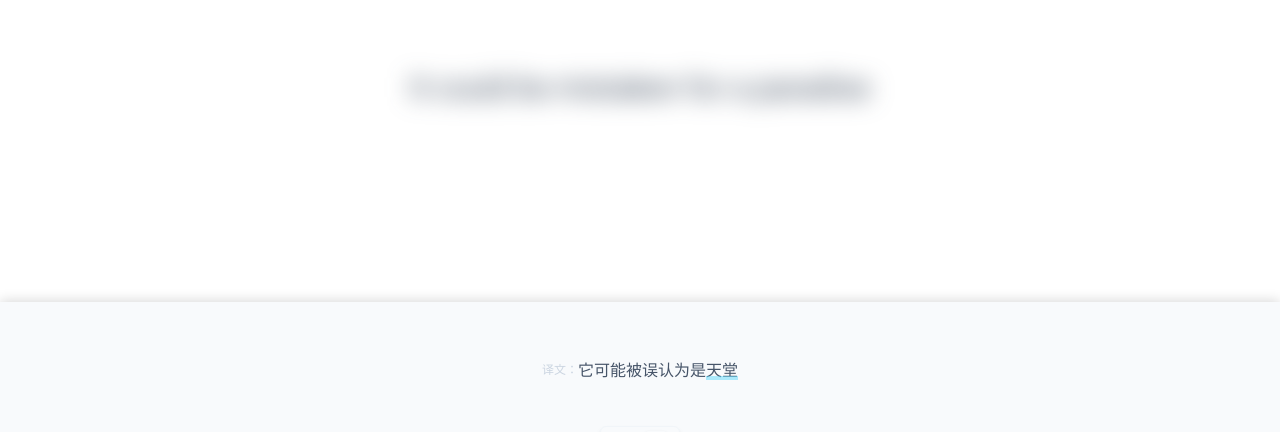
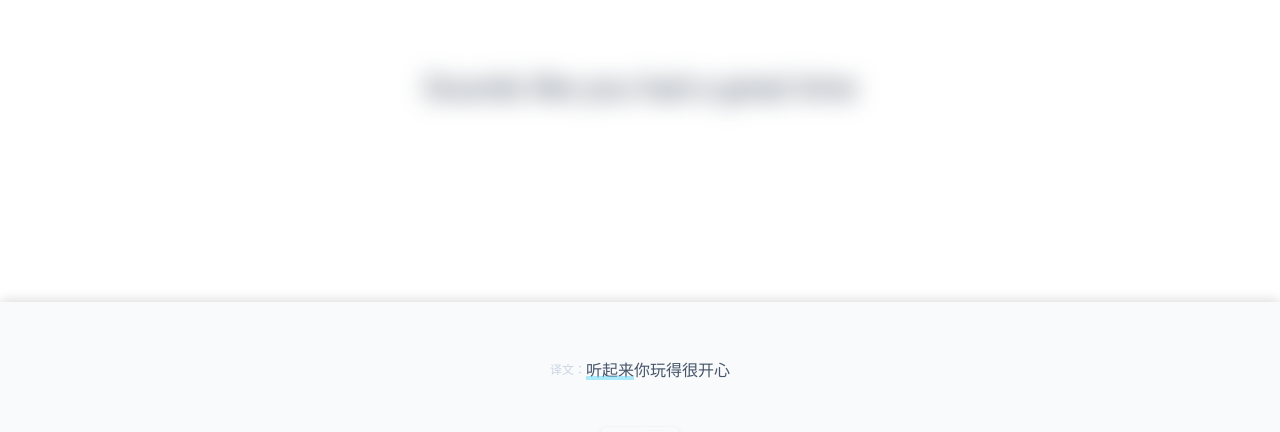
Before and after one commit to StrangeTown/just_recite_web, a React app: page / in a window 1280 px wide. Shown: the part 210-642 px from the top of the page. Built offline with nearby package versions, Linux system fonts and the light colour scheme.

Commit message:
update strings

```diff
--- a/src/data/2024.ts
+++ b/src/data/2024.ts
@@ -361,6 +361,159 @@ const strings: tStringItem[] = [
 			text: "推断",
 		},
 	},
+	// does such a great job of
+	{
+		id: "0e2d6cbb-c53b-4a27-8922-050258a1d08f",
+		en: "I think it does such a great job of showing how people can be so different and yet so similar",
+		zh: "我认为它做得非常好，展示了人们如何如此不同，但又如此相似",
+		hook: {
+			text: "如此",
+		},
+	},
+	// get lost in
+	{
+		id: "40920280-040b-43a4-bbc7-c17a928db9f6",
+		en: "I can get lost in the story and forget about everything else",
+		zh: "我可以沉浸在故事中，忘记其他一切",
+		hook: {
+			text: "沉浸",
+		},
+	},
+	// who wouldn't want to
+	{
+		id: "489daa2d-bf84-4c7a-8600-df6447cb2213",
+		en: "Who wouldn't want to be able to fly?",
+		zh: "谁不想能飞呢？",
+		hook: {
+			text: "谁不想",
+		},
+	},
+	// is quite the feat
+	{
+		id: "97d48dd6-c461-46a6-85db-b7cc67eee486",
+		en: "It's quite the feat to be able to write a book",
+		zh: "能写一本书是一件了不起的事",
+		hook: {
+			text: "了不起",
+		},
+	},
+	// I imagine being able to
+	{
+		id: "84c8310a-0108-4e0f-8f54-ad59c1103389",
+		en: "I imagine being able to walk on the moon would be an incredible experience",
+		zh: "我想象能在月球上行走会是一种难以置信的经历",
+		hook: {
+			text: "想象",
+		},
+	},
+	// went all-out with
+	{
+		id: "d1c09915-3311-4271-9e38-afb29100a5f2",
+		en: "I went all-out with the details and made sure everything was perfect",
+		zh: "我在细节上全力以赴，确保一切都是完美的",
+		hook: {
+			text: "全力以赴",
+		},
+	},
+	// It must have been amazing to
+	{
+		id: "f4efe0a4-df50-49e5-976e-e385404d719d",
+		en: "It must have been amazing to be able to see the world from that perspective",
+		zh: "能够从那个角度看到世界一定很棒",
+		hook: {
+			text: "一定很棒",
+		},
+	},
+	// in person
+	{
+		id: "6db7a29e-4f4a-40b1-b0e4-a6d36fe816aa",
+		en: "I've never met him in person",
+		zh: "我从未见过他本人",
+		hook: {
+			text: "本人",
+		},
+	},
+	// Did you get a chance to
+	{
+		id: "814f4655-f046-4a8b-99cd-33e5c2cad36b",
+		en: "Did you get a chance to try the new restaurant?",
+		zh: "你有机会去试试新餐厅吗？",
+		hook: {
+			text: "有机会",
+		},
+	},
+	// any of the
+	{
+		id: "1373a03e-dd39-4dde-a0f1-2bdd3cc50197",
+		en: "Have you ever been to any of the countries in South America?",
+		zh: "你去过南美洲的哪个国家吗？",
+		hook: {
+			text: "哪个",
+		},
+	},
+	// Sounds like
+	{
+		id: "9f51139e-8445-4123-8117-2da264886534",
+		en: "Sounds like you had a great time",
+		zh: "听起来你玩得很开心",
+		hook: {
+			text: "听起来",
+		},
+	},
+	// a truly memorable experience
+	{
+		id: "863de4e5-3dc4-40c4-aac9-a9c04855b87f",
+		en: "It was a truly memorable experience",
+		zh: "这是一次难忘的经历",
+		hook: {
+			text: "难忘",
+		},
+	},
+	// I'm sure it was pretty cool to
+	{
+		id: "9747261c-9cb2-497e-8499-bb0446dab08b",
+		en: "I'm sure it was pretty cool to see the pyramids that up close",
+		zh: "我相信近距离看金字塔一定很酷",
+		hook: {
+			text: "我相信",
+		},
+	},
+	// Did you get to explore
+	{
+		id: "d733d304-6b90-4ec2-8f58-a151c1fb11d5",
+		en: "Did you get to explore the city at all?",
+		zh: "你有没有去探索过这个城市？",
+		hook: {
+			text: "有没有",
+		},
+	},
+	// Did you notice
+	{
+		id: "2bf18d8c-eb0f-40bf-a4db-c477df18856c",
+		en: "Did you notice any differences between the two cities?",
+		zh: "你注意到两个城市之间有什么不同吗？",
+		hook: {
+			text: "有什么不同",
+		},
+	},
+	// By the way
+	{
+		id: "7e335a51-1dd3-47c2-b195-322d5f22af8e",
+		en: "By the way, I heard you got a promotion",
+		zh: "顺便说一下，我听说你升职了",
+		hook: {
+			text: "顺便说一下",
+		},
+	},
+	// it's not always easy to
+	{
+		id: "ac0a6c52-bcb3-4b81-b101-50522d6b6e9c",
+		en: "I know it's not always easy to find time to exercise",
+		zh: "我知道找时间锻炼并不总是容易的",
+		hook: {
+			text: "并不总是",
+		},
+	},
 ];
 
 export default strings;
```
